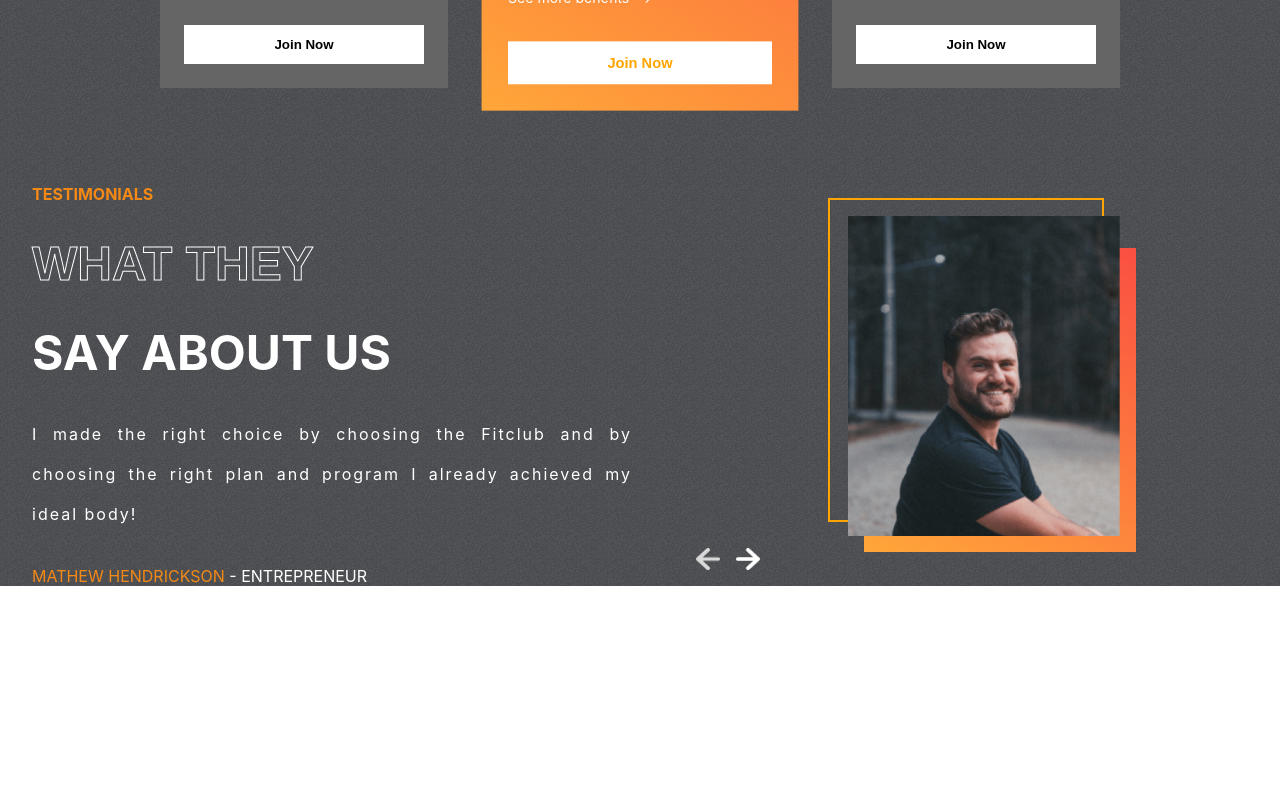
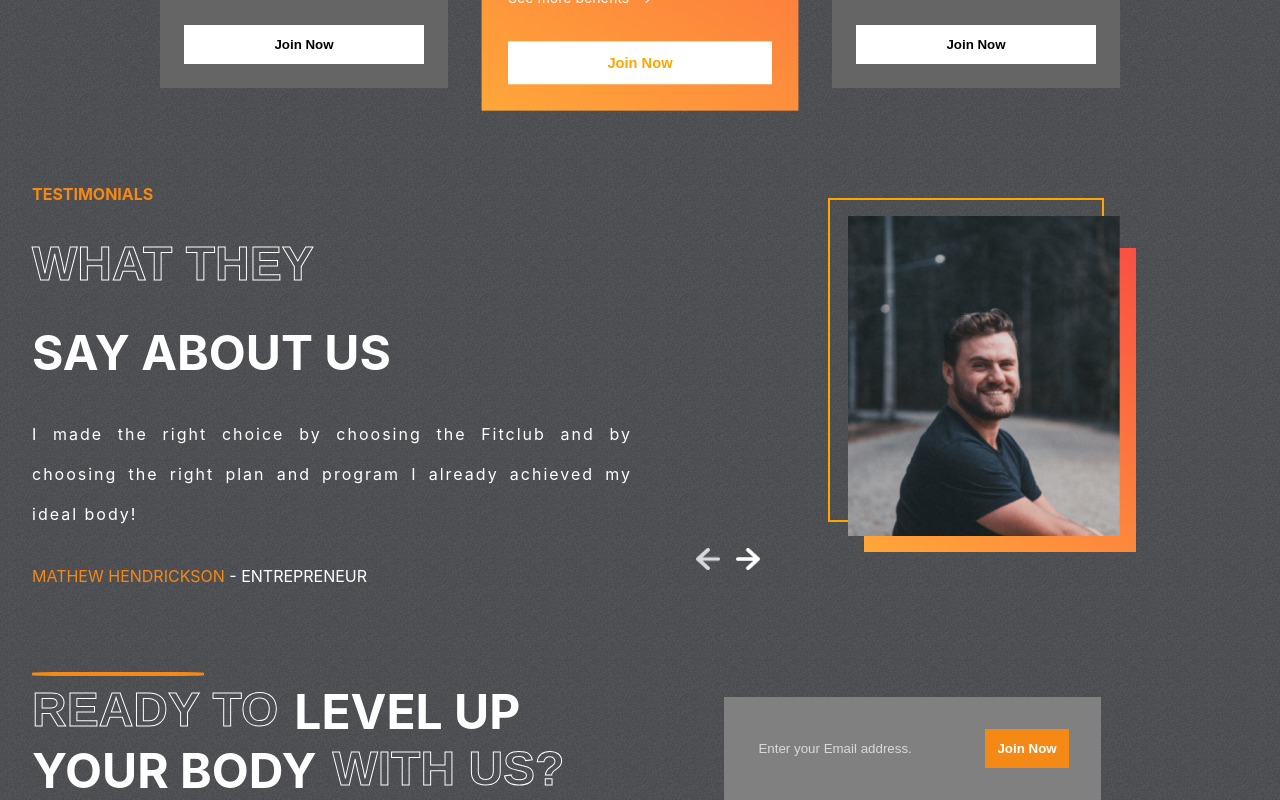
Before and after one commit to mrinnnmoy/Fitclub, a React (Create React App) app: page / in a window 1280 px wide. Shown: the part 1901-2701 px from the top of the page. Before the commit the page ends 2487 px from the top, so only its background shows below. Built offline with nearby package versions, Linux system fonts and the light colour scheme; the HTML template or start-up script is replaced by a standard one.

Commit message:
build JoinUs-section

```diff
--- a/src/App.js
+++ b/src/App.js
@@ -4,6 +4,7 @@
 import Reasons from "./components/Reasons/Reasons";
 import Plans from "./components/Plans/Plans";
 import Testimonials from "./components/Testimonials/Testimonials";
+import Join from "./components/Join/Join";
 
 function App() {
   return (
@@ -13,6 +14,7 @@
       <Reasons />
       <Plans />
       <Testimonials />
+      <Join />
     </div>
   );
 }
--- /dev/null
+++ b/src/components/Join/Join.css
@@ -0,0 +1,56 @@
+.Join {
+    display: flex;
+    padding: 0 2rem;
+    gap: 10rem;
+}
+
+.left-j {
+    color: white;
+    font-size: 3rem;
+    font-weight: bold;
+    text-transform: uppercase;
+    position: relative;
+}
+
+.left-j>hr {
+    position: absolute;
+    width: 10.5rem;
+    border: 2px solid var(--orange);
+    border-radius: 20%;
+    margin: -10px 0;
+}
+
+.left-j>div {
+    display: flex;
+    gap: 1rem;
+}
+
+.right-j {
+    display: flex;
+    justify-content: center;
+    align-items: flex-end;
+    /* padding-left: 5rem; */
+}
+
+.email-container {
+    display: flex;
+    gap: 3rem;
+    background-color: gray;
+    padding: 2rem;
+}
+
+.email-container>input {
+    background-color: transparent;
+    border: none;
+    outline: none;
+    color: var(--lightgray);
+}
+
+::placeholder {
+    color: var(--lightgray);
+}
+
+.btn-join {
+    background-color: var(--orange);
+    color: white;
+}
--- /dev/null
+++ b/src/components/Join/Join.jsx
@@ -0,0 +1,28 @@
+import React from 'react';
+import "./Join.css";
+
+const Join = () => {
+    return (
+        <div className="Join" id="join-us">
+            <div className="left-j">
+                <hr />
+                <div>
+                    <span className="stroke-text">READY TO</span>
+                    <span>LEVEL UP</span>
+                </div>
+                <div>
+                    <span>YOUR BODY</span>
+                    <span className="stroke-text">WITH US?</span>
+                </div>
+            </div>
+            <div className="right-j">
+                <form action="" className="email-container">
+                    <input type="text" className="user_email" placeholder="Enter your Email address." />
+                    <button className="btn btn-join">Join Now</button>
+                </form>
+            </div>
+        </div>
+    )
+};
+
+export default Join;
```
